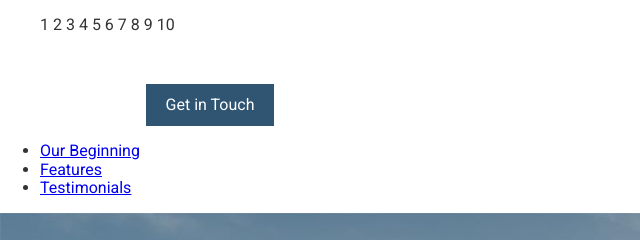
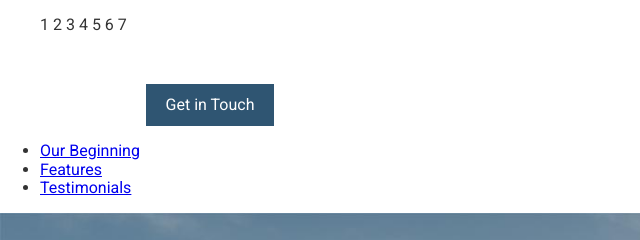
Before and after one commit to burstMembrane/travelsite, a website: page app/index.html in a window 1280 px wide. Shown: the top 240 px of the page, 0-640 px from the left. Drawn offline with Linux system fonts and the light colour scheme.

Commit message:
counted to seven

```diff
--- a/app/index.html
+++ b/app/index.html
@@ -19,9 +19,7 @@
         <l1>5</l1>
         <l1>6</l1>
         <l1>7</l1>
-        <l1>8</l1>
-        <l1>9</l1>
-        <l1>10</l1>
+
     </ul>
     <header>
 
```
